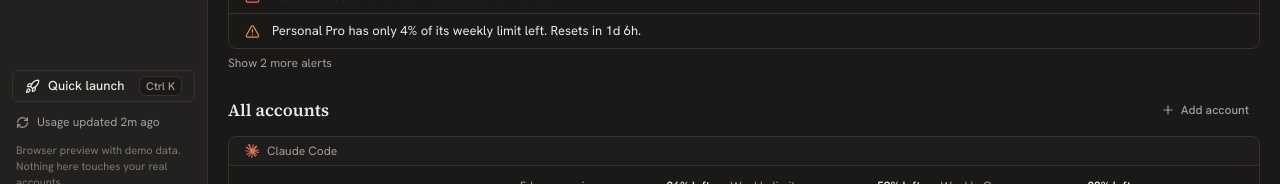
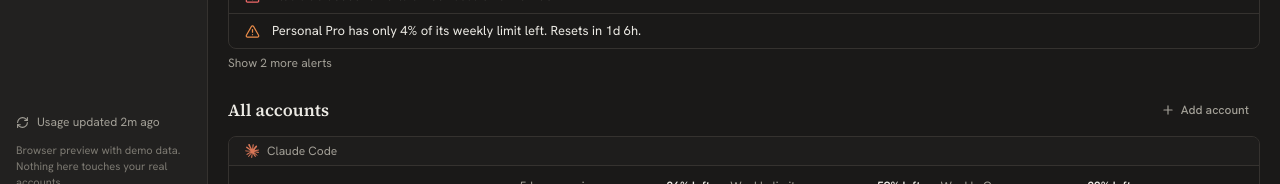
Before and after one commit to CristiMachine25/agent-hub, a React (Vite) app: page / in a window 1280 px wide. Shown: the part 554-738 px from the top of the page. Built offline with nearby package versions, Linux system fonts and the light colour scheme.

Commit message:
Remove the Quick launch button from the sidebar
The launcher is still one keystroke away: Cmd/Ctrl+K opens it from any
screen.

```diff
--- a/src/components/Sidebar.tsx
+++ b/src/components/Sidebar.tsx
@@ -1,6 +1,6 @@
 import clsx from 'clsx'
 import { useEffect } from 'react'
-import { Bell, Gauge, Library, PanelLeftClose, PanelLeftOpen, RefreshCw, Rocket, Settings, SquareTerminal, Users } from 'lucide-react'
+import { Bell, Gauge, Library, PanelLeftClose, PanelLeftOpen, RefreshCw, Settings, SquareTerminal, Users } from 'lucide-react'
 import { useStore, type Screen } from '@/store'
 import { IS_MOCK, api } from '@/api'
 import { formatAgo } from '@/lib/format'
@@ -37,7 +37,6 @@
   const now = useStore((s) => s.now)
   const refreshing = useStore((s) => s.refreshing)
   const refresh = useStore((s) => s.refresh)
-  const setPalette = useStore((s) => s.setPalette)
   const [collapsed, setCollapsed] = useCollapsed('switchyard.sidebarCollapsed', () => window.innerWidth < 1000)
 
   useEffect(() => {
@@ -100,17 +99,6 @@
 
       <div className="mt-auto flex flex-col gap-2 p-3 compact:items-center compact:px-1">
         <button
-          onClick={() => setPalette(true)}
-          className="btn w-full justify-between compact:w-10 compact:px-0"
-          title={`Quick launch (${modKey(api.platform)}+K)`}
-        >
-          <span className="flex items-center gap-2">
-            <Rocket size={15} />
-            <span className="compact:hidden">Quick launch</span>
-          </span>
-          <span className="kbd compact:hidden">{modKey(api.platform)} K</span>
-        </button>
-        <button
           onClick={() => refresh()}
           disabled={refreshing}
           className="flex items-center gap-2 rounded px-1 py-1 text-xs text-muted hover:text-ink compact:justify-center"
```
